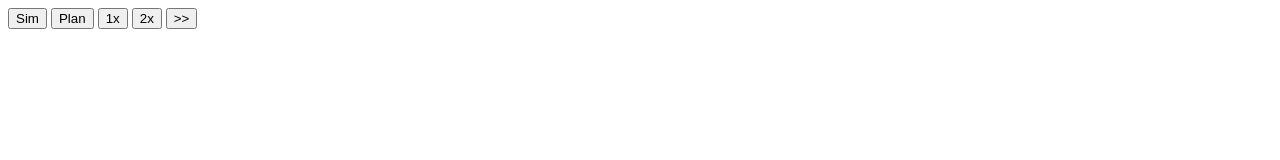
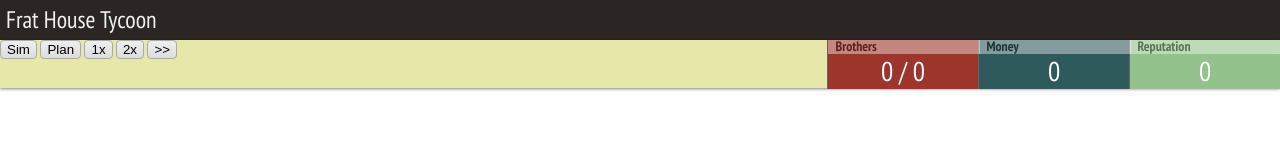
Before and after one commit to nolastan/Frat-house-tycoon, a plain HTML site: page html5/index.html in a window 1280 px wide. Drawn offline with Linux system fonts and the light colour scheme.

Commit message:
added styling, canvas fits screen

```diff
--- /dev/null
+++ b/html5/css/reset.css
@@ -0,0 +1,48 @@
+/* http://meyerweb.com/eric/tools/css/reset/
+   v2.0 | 20110126
+   License: none (public domain)
+*/
+
+html, body, div, span, applet, object, iframe,
+h1, h2, h3, h4, h5, h6, p, blockquote, pre,
+a, abbr, acronym, address, big, cite, code,
+del, dfn, em, img, ins, kbd, q, s, samp,
+small, strike, strong, sub, sup, tt, var,
+b, u, i, center,
+dl, dt, dd, ol, ul, li,
+fieldset, form, label, legend,
+table, caption, tbody, tfoot, thead, tr, th, td,
+article, aside, canvas, details, embed,
+figure, figcaption, footer, header, hgroup,
+menu, nav, output, ruby, section, summary,
+time, mark, audio, video {
+	margin: 0;
+	padding: 0;
+	border: 0;
+	font-size: 100%;
+	font: inherit;
+	vertical-align: baseline;
+}
+/* HTML5 display-role reset for older browsers */
+article, aside, details, figcaption, figure,
+footer, header, hgroup, menu, nav, section {
+	display: block;
+}
+body {
+	line-height: 1;
+}
+ol, ul {
+	list-style: none;
+}
+blockquote, q {
+	quotes: none;
+}
+blockquote:before, blockquote:after,
+q:before, q:after {
+	content: '';
+	content: none;
+}
+table {
+	border-collapse: collapse;
+	border-spacing: 0;
+}
--- /dev/null
+++ b/html5/css/style.css
@@ -0,0 +1,98 @@
+@import url(http://fonts.googleapis.com/css?family=PT+Sans+Narrow:400,700);
+
+/*
+Colors:
+red: #9E352C;
+yellow: #E6E8A9;
+green: #93C28C;
+blue: #2E5A5C;
+black: #2B2623;
+*/
+
+body{
+	font-family: 'PT Sans Narrow', sans-serif;
+}
+button{
+	cursor: pointer;
+	border: 1px solid #aaa;
+	background: #eee;
+	filter: progid:DXImageTransform.Microsoft.gradient(startColorstr='#eee', endColorstr='#ddd');
+	background: -webkit-gradient(linear, left top, left bottom, from(#eee), to(#ddd));
+	background: -moz-linear-gradient(top,  #eee,  #ddd);
+	-webkit-border-radius: 4px;
+	-moz-border-radius: 4px;
+	border-radius: 4px;
+}
+button:hover{
+	filter: progid:DXImageTransform.Microsoft.gradient(startColorstr='#ddd', endColorstr='#eee');
+	background: -webkit-gradient(linear, left top, left bottom, from(#ddd), to(#eee));
+	background: -moz-linear-gradient(top,  #ddd,  #eee);
+
+}
+header{
+	width:100%;
+	line-height: 2.5em;
+	background-color: #2B2623;
+	color: #f0f0f0;
+}
+header h1{
+	font-size: 1.5em;
+	margin: 0 .5ex;
+}
+#status{
+	height: 3em;
+	width:100%;
+	background-color: #E6E8A9;
+	-webkit-box-shadow: 0px 1px 3px rgba(0,0,0,0.5);
+	-moz-box-shadow: 0px 1px 3px rgba(0,0,0,0.5);
+	box-shadow: 0px 1px 3px rgba(0,0,0,0.5);
+}
+#status ul{
+	height: 3em;
+	display:block;
+	float:left;
+}
+#status ul li{
+	display:inline-block;
+}
+#status #controls{
+	width: 50%;
+}
+#status #stats{
+	width: 50%;
+}
+#status #stats li{
+	width: 32%;
+/* 	height: 3em; */
+	float:right;
+	border-left: 1px solid #666;
+	font-size: 1.7em;
+	line-height: 1.3em;
+	text-align:center;
+	color: #fff;
+	max-width:150px;
+}
+#status #stats li label{
+	display:block;
+	width:96%;
+	padding-left:5%;
+	background-color: #fff;
+	opacity: .4;
+	font-size: .5em;
+	line-height: 1em;
+	font-weight:bold;
+	text-align:left;
+	color: #000;
+}
+#status #stats .val{
+/* 	font-size: 2em; */
+}
+#status #stats li#rep{
+	background-color: #93C28C;
+}
+#status #stats li#money{
+	background-color: #2E5A5C;
+}
+#status #stats li#brothers{
+	background-color: #9E352C;
+}
--- a/html5/index.html
+++ b/html5/index.html
@@ -3,14 +3,27 @@
    <script src="jquery-1.7.1.min.js"></script>
    <script src="sprites/person.js"></script>
    <script src="simulation.js"></script>
+   <link rel="stylesheet" href="css/reset.css" />
+   <link rel="stylesheet" href="css/style.css" />
  </head>
  <body>
-   <button id="sim">Sim</button>
-   <button id="plan">Plan</button>
-   <button id="normal">1x</button>
-   <button id="fast">2x</button>
-   <button id="skip">>></button>
+ <header><h1>Frat House Tycoon</h1></header>
+ <div id="status">
+ 	<ul id="controls">
+ 		<li><button id="sim">Sim</button></li>
+		<li><button id="plan">Plan</button></li>
+		<li><button id="normal">1x</button></li>
+		<li><button id="fast">2x</button></li>
+		<li><button id="skip">>></button></li>
+ 	</ul>
+ 	<ul id="stats">
+		<li id="rep"><label>Reputation</label><span class="val">0</span></li>
+		<li id="money"><label>Money</label><span class="val">0</span></li>
+		<li id="brothers"><label>Brothers</label><span class="val">0</span> / <span id="bed_val">0</span></li>
+ 	</ul>
+ </div>
+
    <br />
-   <canvas id="canvas" width="800" height="500"></canvas>
+   <canvas id="canvas"></canvas>
  </body>
 </html>
--- a/html5/simulation.js
+++ b/html5/simulation.js
@@ -1,4 +1,19 @@
 $(document).ready(function(){
+
+	var CANVAS_HEIGHT;
+	var CANVAS_WIDTH;
+
+	$(window).resize(function(){
+		updateScreenSize();
+	});
+	updateScreenSize();
+	function updateScreenSize(){
+		CANVAS_WIDTH = $(window).width();
+		CANVAS_HEIGHT = $(window).height() - 100;
+		$("#canvas").attr('width', CANVAS_WIDTH);
+		$("#canvas").attr('height', CANVAS_HEIGHT);
+	}
+
 
   // Action call
   $("#sim").click(function(){
@@ -38,10 +53,9 @@ $(document).ready(function(){
     var sim; // this simulation loop
     var rep;
     var gameTime = new GameTime();
+    var house = new House();
     this.gameTime = gameTime;
     var partygoers = new Array();
-    var CANVAS_HEIGHT = $('canvas').attr('height');
-    var CANVAS_WIDTH = $('canvas').attr('width');
     var partyGoerCount = 0;
 
 
@@ -85,8 +99,19 @@ $(document).ready(function(){
     }
 
     function House(){
-      var img = new Image();
-      img.src = "sprites/imgres.jpg";
+        // body
+		this.draw = function(){
+			ctx.save();
+
+			ctx.strokeRect(10,10,CANVAS_WIDTH/2,CANVAS_HEIGHT/2)
+/*
+  			ctx.save();
+			ctx.restore();
+*/
+			ctx.restore();
+			ctx.restore();
+        }
+
     }
 
     Partygoer.prototype = new Person();
@@ -107,6 +132,7 @@ $(document).ready(function(){
     // Each step
     function step(){
       ctx.clearRect(0,0,CANVAS_WIDTH,CANVAS_HEIGHT);
+      house.draw();
 
       // ~2x as many partygoers as rep gained
       if(Math.floor(Math.random()*101) < rep / gameTime.max * 100 *2){
```
Also changed, not shown: html5/sprites/imgres.jpg (deleted), html5/sprites/player.png (deleted).
